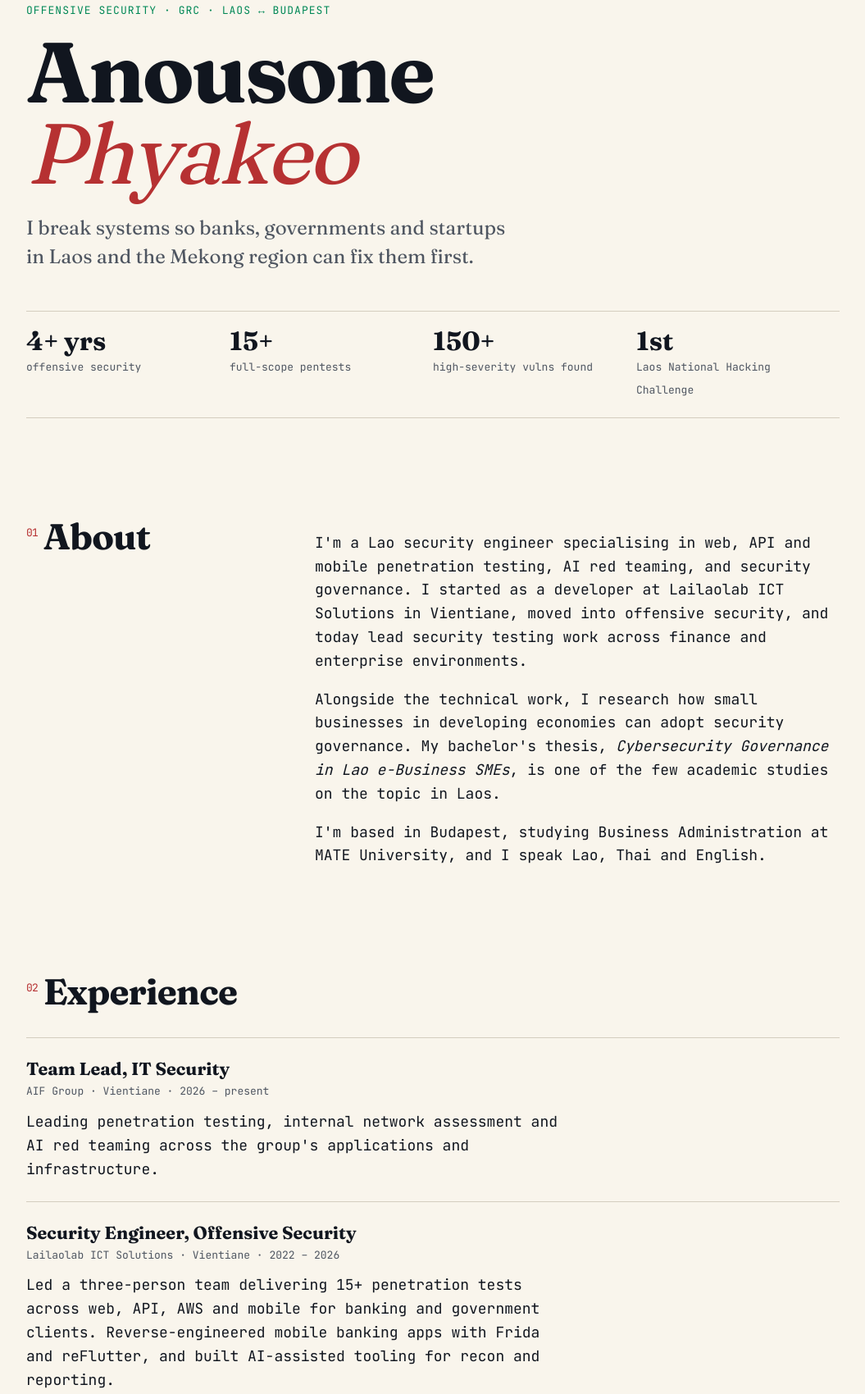
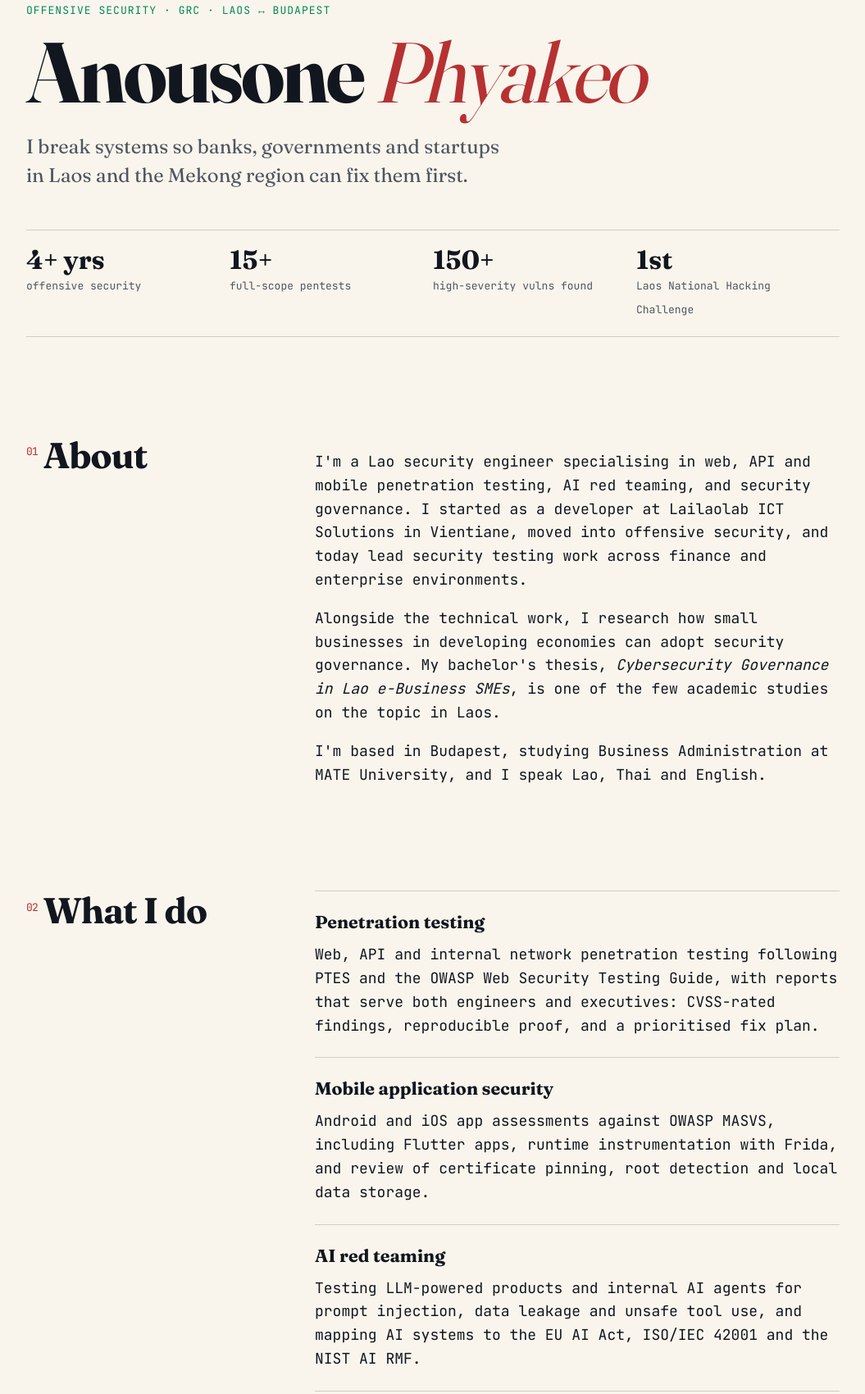
Before and after one commit to anousonephyakeo/anousonephyakeo.github.io, a plain HTML site: page index.html in a window 1280 px wide. Shown: the part 168-1868 px from the top of the page at 82% size, without its empty margins (112-1167 px from the left). Drawn offline with Linux system fonts and the light colour scheme.

Commit message:
perf: self-host fonts, add expertise section, CSP and meta fixes
Co-Authored-By: Claude Opus 5.5 <noreply@anthropic.com>

```diff
--- a/index.html
+++ b/index.html
@@ -4,7 +4,7 @@
   <meta charset="utf-8">
   <meta name="viewport" content="width=device-width, initial-scale=1">
   <title>Anousone Phyakeo — Offensive Security & GRC Engineer</title>
-  <meta name="description" content="Anousone Phyakeo is a Lao offensive security engineer and GRC researcher based in Budapest. Penetration testing, mobile security, AI red teaming, and cybersecurity governance for Laos and the Mekong region.">
+  <meta name="description" content="Anousone Phyakeo is a Lao offensive security engineer in Budapest: penetration testing, mobile security, AI red teaming and cybersecurity governance for Laos.">
   <meta name="author" content="Anousone Phyakeo">
   <link rel="canonical" href="https://anousonephyakeo.github.io/">
 
@@ -24,9 +24,11 @@
   <link rel="me" href="https://www.linkedin.com/in/anousonepk/">
   <link rel="me" href="https://github.com/anousonephyakeo">
 
-  <link rel="preconnect" href="https://fonts.googleapis.com">
-  <link rel="preconnect" href="https://fonts.gstatic.com" crossorigin>
-  <link href="https://fonts.googleapis.com/css2?family=Fraunces:opsz,wght@9..144,400;9..144,700&family=JetBrains+Mono:wght@400;600&display=swap" rel="stylesheet">
+  <meta http-equiv="Content-Security-Policy" content="default-src 'self'; style-src 'self' 'unsafe-inline'; font-src 'self'; img-src 'self' data:; script-src 'none'; base-uri 'self'; form-action 'none'; object-src 'none'">
+  <meta name="referrer" content="strict-origin-when-cross-origin">
+  <meta name="theme-color" content="#1a1c26" media="(prefers-color-scheme: dark)">
+  <meta name="theme-color" content="#f6f2ea" media="(prefers-color-scheme: light)">
+  <link rel="preload" href="/fonts/Fraunces-700.woff2" as="font" type="font/woff2" crossorigin>
 
   <script type="application/ld+json">
   {
@@ -70,6 +72,38 @@
   </script>
 
   <style>
+@font-face {
+  font-family: 'Fraunces';
+  font-style: normal;
+  font-weight: 400;
+  font-display: swap;
+  src: url(/fonts/Fraunces-400.woff2) format('woff2');
+  unicode-range: U+0000-00FF, U+0131, U+0152-0153, U+02BB-02BC, U+02C6, U+02DA, U+02DC, U+0304, U+0308, U+0329, U+2000-206F, U+20AC, U+2122, U+2191, U+2193, U+2212, U+2215, U+FEFF, U+FFFD;
+}
+@font-face {
+  font-family: 'Fraunces';
+  font-style: normal;
+  font-weight: 700;
+  font-display: swap;
+  src: url(/fonts/Fraunces-700.woff2) format('woff2');
+  unicode-range: U+0000-00FF, U+0131, U+0152-0153, U+02BB-02BC, U+02C6, U+02DA, U+02DC, U+0304, U+0308, U+0329, U+2000-206F, U+20AC, U+2122, U+2191, U+2193, U+2212, U+2215, U+FEFF, U+FFFD;
+}
+@font-face {
+  font-family: 'JetBrains Mono';
+  font-style: normal;
+  font-weight: 400;
+  font-display: swap;
+  src: url(/fonts/JetBrainsMono-400.woff2) format('woff2');
+  unicode-range: U+0000-00FF, U+0131, U+0152-0153, U+02BB-02BC, U+02C6, U+02DA, U+02DC, U+0304, U+0308, U+0329, U+2000-206F, U+20AC, U+2122, U+2191, U+2193, U+2212, U+2215, U+FEFF, U+FFFD;
+}
+@font-face {
+  font-family: 'JetBrains Mono';
+  font-style: normal;
+  font-weight: 600;
+  font-display: swap;
+  src: url(/fonts/JetBrainsMono-600.woff2) format('woff2');
+  unicode-range: U+0000-00FF, U+0131, U+0152-0153, U+02BB-02BC, U+02C6, U+02DA, U+02DC, U+0304, U+0308, U+0329, U+2000-206F, U+20AC, U+2122, U+2191, U+2193, U+2212, U+2215, U+FEFF, U+FFFD;
+}
     :root {
       --color-surface: oklch(97% 0.012 85);
       --color-surface-raised: oklch(99% 0.006 85);
@@ -178,9 +212,10 @@
 <body>
   <div class="wrap">
     <header class="top">
-      <a href="/" aria-label="Home">anousone.phyakeo</a>
+      <a href="/">anousone.phyakeo</a>
       <nav aria-label="Main navigation">
         <a href="#about">About</a>
+        <a href="#expertise">Expertise</a>
         <a href="#work">Experience</a>
         <a href="#projects">Projects</a>
         <a href="#research">Research</a>
@@ -213,8 +248,32 @@
         </div>
       </section>
 
+      <section id="expertise" aria-labelledby="expertise-heading">
+        <div class="split">
+          <h2 id="expertise-heading" data-n="02">What I do</h2>
+          <ul class="work">
+            <li>
+              <h3>Penetration testing</h3>
+              <p>Web, API and internal network penetration testing following PTES and the OWASP Web Security Testing Guide, with reports that serve both engineers and executives: CVSS-rated findings, reproducible proof, and a prioritised fix plan.</p>
+            </li>
+            <li>
+              <h3>Mobile application security</h3>
+              <p>Android and iOS app assessments against OWASP MASVS, including Flutter apps, runtime instrumentation with Frida, and review of certificate pinning, root detection and local data storage.</p>
+            </li>
+            <li>
+              <h3>AI red teaming</h3>
+              <p>Testing LLM-powered products and internal AI agents for prompt injection, data leakage and unsafe tool use, and mapping AI systems to the EU AI Act, ISO/IEC 42001 and the NIST AI RMF.</p>
+            </li>
+            <li>
+              <h3>Security governance in Laos</h3>
+              <p>Helping Lao banks and SMEs turn ISO/IEC 27001 and the 2026 Lao Law on Cybersecurity into practical controls that a small team can actually run.</p>
+            </li>
+          </ul>
+        </div>
+      </section>
+
       <section id="work" aria-labelledby="work-heading">
-        <h2 id="work-heading" data-n="02">Experience</h2>
+        <h2 id="work-heading" data-n="03">Experience</h2>
         <ul class="work">
           <li>
             <h3>Team Lead, IT Security</h3>
@@ -230,7 +289,7 @@
       </section>
 
       <section id="projects" aria-labelledby="projects-heading">
-        <h2 id="projects-heading" data-n="03">Open source</h2>
+        <h2 id="projects-heading" data-n="04">Open source</h2>
         <div class="projects">
           <a class="project featured" href="https://github.com/anousonephyakeo/aibom-guard">
             <span class="tag">Python · CLI · AI governance</span>
@@ -256,7 +315,7 @@
       </section>
 
       <section id="research" aria-labelledby="research-heading">
-        <h2 id="research-heading" data-n="04">Research &amp; recognition</h2>
+        <h2 id="research-heading" data-n="05">Research &amp; recognition</h2>
         <ul class="work">
           <li>
             <h3>Cybersecurity Governance in Lao e-Business SMEs</h3>
@@ -276,7 +335,7 @@
       </section>
 
       <section class="contact" id="contact" aria-labelledby="contact-heading">
-        <h2 id="contact-heading" data-n="05">Contact</h2>
+        <h2 id="contact-heading" data-n="06">Contact</h2>
         <p>Open to security roles in Budapest, research collaborations, and conversations about cybersecurity in Laos.</p>
         <p><a href="mailto:pkans007x@gmail.com">pkans007x@gmail.com</a><br>
            <a href="https://www.linkedin.com/in/anousonepk/" rel="me">LinkedIn</a> ·
--- a/sitemap.xml
+++ b/sitemap.xml
@@ -1,4 +1,5 @@
 <?xml version="1.0" encoding="UTF-8"?>
 <urlset xmlns="http://www.sitemaps.org/schemas/sitemap/0.9">
   <url><loc>https://anousonephyakeo.github.io/</loc><lastmod>2026-10-18</lastmod></url>
+  <url><loc>https://anousonephyakeo.github.io/aibom-guard/</loc><lastmod>2026-10-18</lastmod></url>
 </urlset>
```
Also changed, not shown: fonts/Fraunces-400.woff2 (added), fonts/Fraunces-700.woff2 (added), fonts/JetBrainsMono-400.woff2 (added), fonts/JetBrainsMono-600.woff2 (added).
